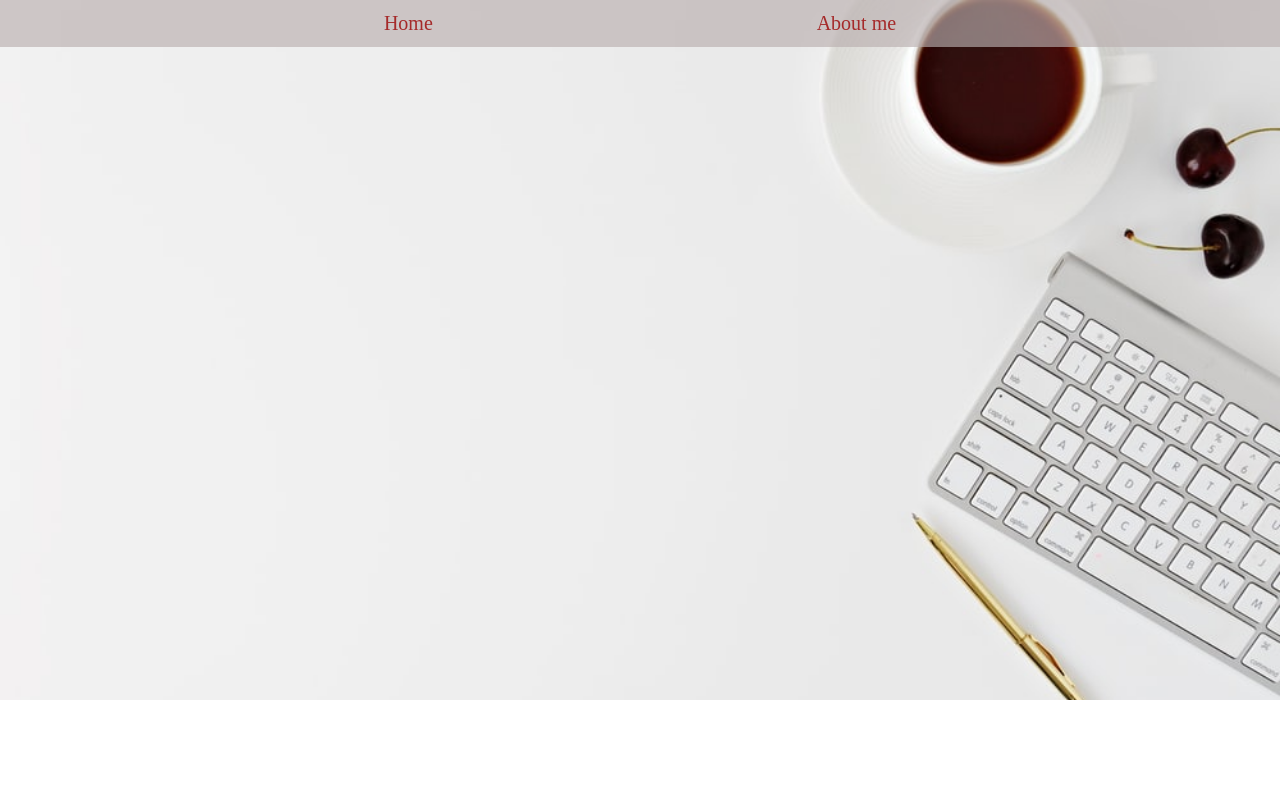
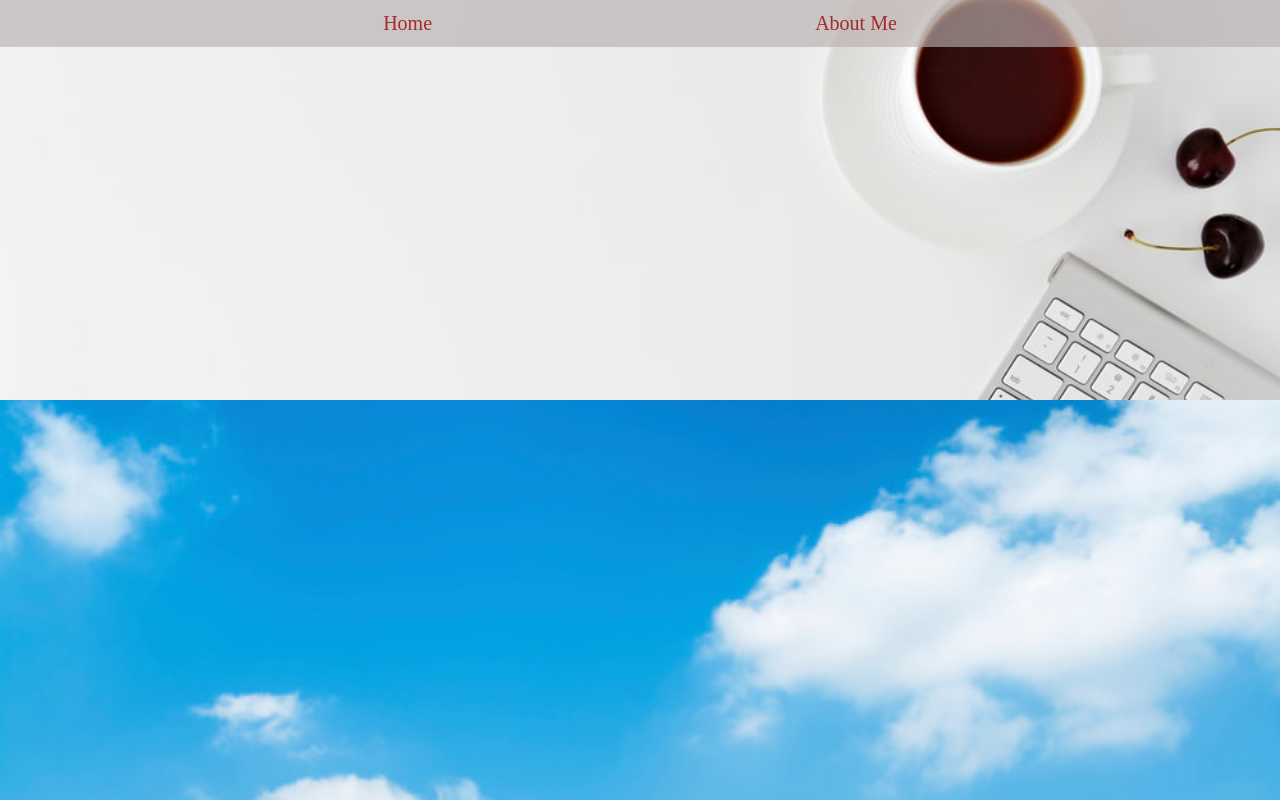
Before and after one commit to rohan-chari/programming-portfolio, a plain HTML site: page web1/index.html in a window 1280 px wide. Drawn offline with Linux system fonts and the light colour scheme.

Commit message:
Weather image

```diff
--- a/web1/css/web1.css
+++ b/web1/css/web1.css
@@ -13,7 +13,7 @@ html, body, div, span, applet, object, iframe, h1, h2, h3, h4, h5, h6, p, blockq
     font-size: 50px;
     color:brown;
     background-size: cover;
-    height:700px;
+    height:400px;
 }
 
 
@@ -22,6 +22,7 @@ html, body, div, span, applet, object, iframe, h1, h2, h3, h4, h5, h6, p, blockq
     display: flex;
     flex-direction: row;
     justify-content: space-evenly;
+    text-transform: capitalize;
     margin: 0;
     padding: 0;
     background-color: rgb(186, 176, 176,.65);;
@@ -33,5 +34,7 @@ html, body, div, span, applet, object, iframe, h1, h2, h3, h4, h5, h6, p, blockq
     font-size: 20px;
 }
 .weather-plugin{
-    background-image: url("../images/weather.jpeg");
+    background-image: url("../images/weather-back-new.jpg");
+    background-size:cover;
+    height: 400px;
 }
```
Also changed, not shown: web1/images/weather-back-new.jpg (added).
